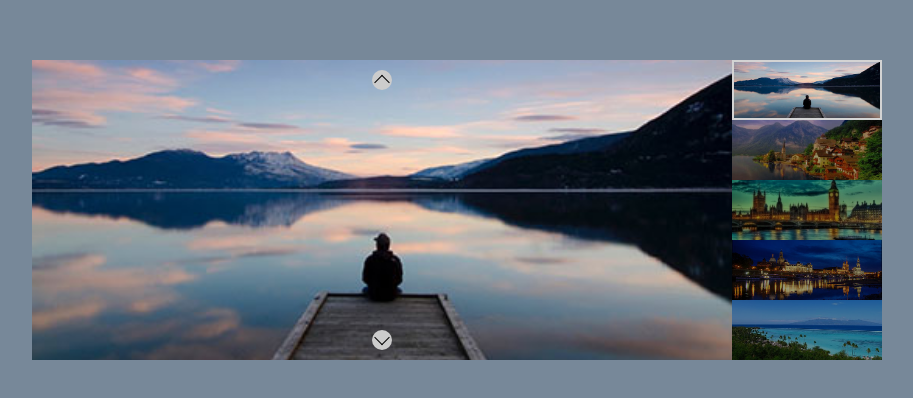
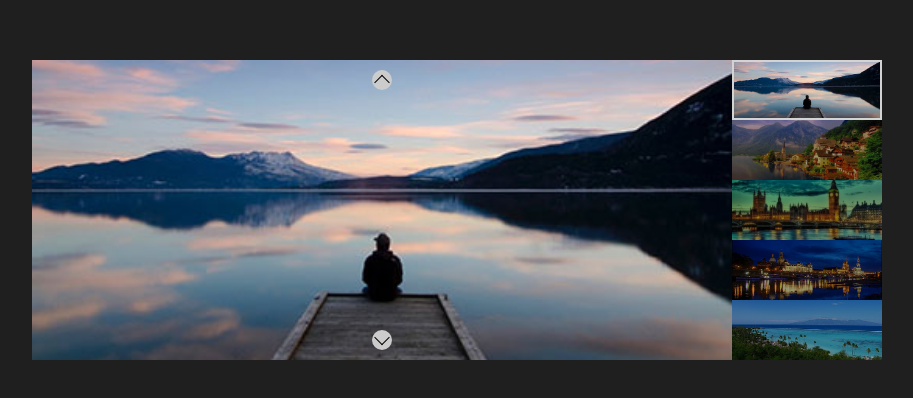
Before and after one commit to OgataiKhan/js-array-carousel, a plain HTML site: page index.html in a window 1280 px wide. Shown: the part 190-588 px from the top of the page, without its empty margins (183-1096 px from the left). Drawn offline with Linux system fonts and the light colour scheme.

Commit message:
fix: update background color

```diff
--- a/css/style.css
+++ b/css/style.css
@@ -5,7 +5,7 @@
 }
 
 body {
-    background-color: lightslategray;
+    background-color: #1f1f1f;
 }
 
 body img {
```
